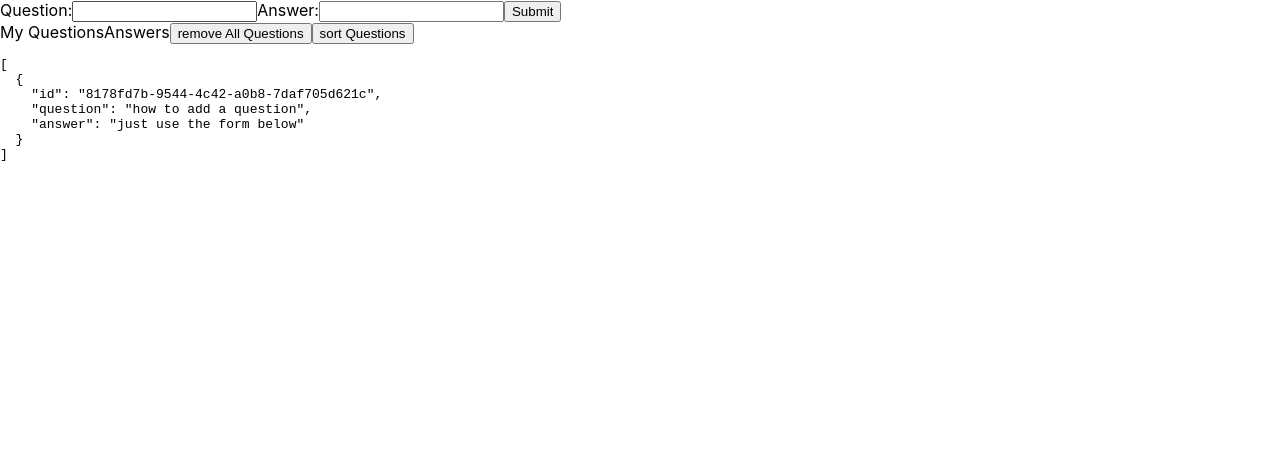
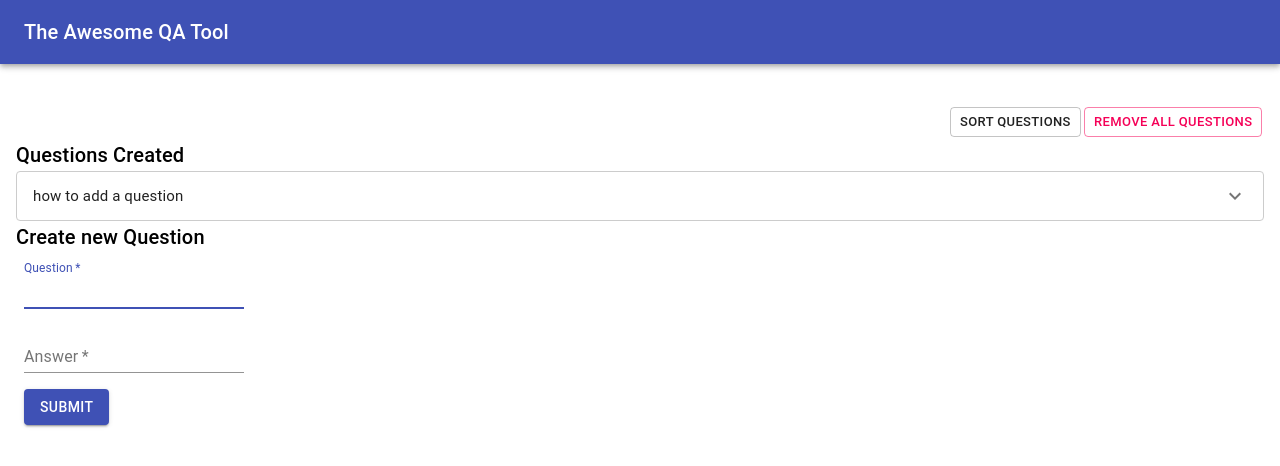
Before and after one commit to axelavargas/hw-the-awesome-qa, a React (Create React App) app: page / in a window 1280 px wide. Shown: the top 466 px of the page. Built offline with nearby package versions, Linux system fonts and the light colour scheme.

Commit message:
Implement basic interface

```diff
--- a/package.json
+++ b/package.json
@@ -3,6 +3,8 @@
   "version": "0.1.0",
   "private": true,
   "dependencies": {
+    "@material-ui/core": "^4.7.0",
+    "@material-ui/icons": "^4.5.1",
     "@reduxjs/toolkit": "^1.0.4",
     "prop-types": "^15.7.2",
     "react": "^16.12.0",
--- a/src/app/App.js
+++ b/src/app/App.js
@@ -1,12 +1,26 @@
 import React from "react";
 import QuestionsAnswersList from "../features/questions-answers/QuestionsAnswersList";
 import QuestionsAnswersForm from "../features/questions-answers/QuestionsAnswersForm";
+import Header from "../components/Header";
+import { makeStyles } from '@material-ui/core/styles';
+import Grid from "@material-ui/core/Grid";
 
+const useStyles = makeStyles(theme => ({
+  root: {
+    width: '100%',
+    padding: '1em'
+  },
+}));
 function App() {
+  const classes = useStyles();
+
   return (
     <div className="App">
-      <QuestionsAnswersForm />
-      <QuestionsAnswersList />
+      <Header />
+      <Grid container className={classes.root}>
+        <QuestionsAnswersList />
+        <QuestionsAnswersForm />
+      </Grid>
     </div>
   );
 }
--- a/src/components/ActionsList.js
+++ /dev/null
@@ -1,14 +0,0 @@
-import React from 'react';
-
-
-function ActionsList ({onRemoveQuestions, onSortQuestions}) {
-
-    return (
-        <>
-            <button type="button" onClick={() => onRemoveQuestions()}> remove All Questions</button>
-            <button type="button" onClick={() => onSortQuestions()}> sort Questions</button>
-        </>
-    )
-}
-
-export default ActionsList;
--- /dev/null
+++ b/src/components/Header.js
@@ -0,0 +1,25 @@
+import React from "react";
+import AppBar from "@material-ui/core/AppBar";
+import ToolBar from "@material-ui/core/ToolBar";
+import Typography from "@material-ui/core/Typography";
+import { makeStyles } from '@material-ui/core/styles';
+
+
+const useStyles = makeStyles(theme => ({
+  toolbar: {
+    marginBottom: theme.spacing(3),
+  }
+}));
+function Header() {
+  const classes = useStyles();
+
+  return (
+    <AppBar className={classes.toolbar} position="static">
+      <ToolBar>
+        <Typography variant="h6">The Awesome QA Tool</Typography>
+      </ToolBar>
+    </AppBar>
+  );
+}
+
+export default Header;
--- a/src/components/QForm.js
+++ /dev/null
@@ -1,37 +0,0 @@
-import React, { useState } from "react";
-
-function QForm({onSubmit}) {
-  const [question, setQuestion] = useState("");
-  const [answer, setAnswer] = useState("");
-
-  const handleSubmit = (evt) => {
-      evt.preventDefault();
-      onSubmit({question, answer});
-      setQuestion('');
-      setAnswer('');
-
-  }
-  return (
-    <form onSubmit={handleSubmit}>
-      <label>
-        Question:
-        <input
-          type="text"
-          value={question}
-          onChange={e => setQuestion(e.target.value)}
-        />
-      </label>
-      <label>
-        Answer:
-        <input
-          type="text"
-          value={answer}
-          onChange={e => setAnswer(e.target.value)}
-        />
-      </label>
-      <input type="submit" value="Submit" />
-    </form>
-  );
-}
-
-export default QForm;
--- /dev/null
+++ b/src/components/question-answer/ActionsList.js
@@ -0,0 +1,41 @@
+import React from "react";
+import Button from "@material-ui/core/Button";
+import Grid from "@material-ui/core/Grid";
+import { makeStyles } from "@material-ui/core/styles";
+
+
+const useStyles = makeStyles(theme => ({
+
+    margin: {
+      margin: theme.spacing(0.2)
+    }
+
+  }));
+
+function ActionsList({ onRemoveQuestions, onSortQuestions }) {
+  const classes = useStyles();
+  return (
+    <Grid container justify="flex-end"    >
+      <Button
+        variant="outlined"
+        color="default"
+        size="small"
+        className={classes.margin}
+        onClick={() => onSortQuestions()}
+      >
+        sort Questions
+      </Button>
+      <Button
+        variant="outlined"
+        color="secondary"
+        size="small"
+        className={classes.margin}
+        onClick={() => onRemoveQuestions()}
+      >
+        remove All Questions
+      </Button>
+    </Grid>
+  );
+}
+
+export default ActionsList;
--- /dev/null
+++ b/src/components/question-answer/QForm.js
@@ -0,0 +1,91 @@
+import React, { useState } from "react";
+import TextField from "@material-ui/core/TextField";
+import Button from "@material-ui/core/Button";
+import Grid from "@material-ui/core/Grid";
+import { makeStyles } from "@material-ui/core/styles";
+import Typography from '@material-ui/core/Typography';
+
+const useStyles = makeStyles(theme => ({
+  root: {
+    display: "flex",
+    flexWrap: "wrap",
+    flexGrow: 1,
+  },
+  margin: {
+    margin: theme.spacing(1)
+  },
+  withoutLabel: {
+    marginTop: theme.spacing(3)
+  }
+}));
+
+function QForm({ onSubmit }) {
+  const classes = useStyles();
+  const [question, setQuestion] = useState("");
+  const [answer, setAnswer] = useState("");
+
+  const handleSubmit = evt => {
+    evt.preventDefault();
+    onSubmit({ question, answer });
+    setQuestion("");
+    setAnswer("");
+  };
+  return (
+    <Grid
+      container
+      direction="row"
+      justify="space-around"
+      alignItems="stretch"
+      className={classes.root}
+    >
+       <Grid item xs={12}>
+        <Typography variant="h6">Create new Question</Typography>
+      </Grid>
+      <Grid item xs={12}>
+      <form onSubmit={handleSubmit}>
+        <Grid item xs={12}>
+          <TextField
+            required
+            className={classes.margin}
+            id="question"
+            label="Question"
+            value={question}
+            inputProps={{
+              "aria-label": "type question",
+              autoFocus: true
+            }}
+            onChange={e => setQuestion(e.target.value)}
+          />
+        </Grid>
+        <Grid item xs={12}>
+          <TextField
+            required
+            id="question"
+            label="Answer"
+            value={answer}
+            className={classes.margin}
+            inputProps={{
+              "aria-label": "type answer"
+            }}
+            onChange={e => setAnswer(e.target.value)}
+          />
+        </Grid>
+
+        <Grid item xs={12}>
+          <Button
+            className={classes.margin}
+            type="submit"
+            variant="contained"
+            color="primary"
+          >
+            Submit
+          </Button>
+        </Grid>
+      </form>
+      </Grid>
+
+    </Grid>
+  );
+}
+
+export default QForm;
--- /dev/null
+++ b/src/components/question-answer/QuestionItem.js
@@ -0,0 +1,41 @@
+import React from "react";
+import { makeStyles } from "@material-ui/core/styles";
+import ExpansionPanel from "@material-ui/core/ExpansionPanel";
+import ExpansionPanelSummary from "@material-ui/core/ExpansionPanelSummary";
+import ExpandMoreIcon from "@material-ui/icons/ExpandMore";
+import ExpansionPanelDetails from "@material-ui/core/ExpansionPanelDetails";
+import Typography from "@material-ui/core/Typography";
+
+const useStyles = makeStyles(theme => ({
+  root: {
+    boxShadow: "none",
+    border: "1px solid #ccc",
+  },
+  heading: {
+    fontSize: theme.typography.pxToRem(15),
+    fontWeight: theme.typography.fontWeightRegular
+  }
+}));
+
+function QuestionItem({ qaItem }) {
+  const classes = useStyles();
+
+  return (
+    <div>
+      <ExpansionPanel className={classes.root}>
+        <ExpansionPanelSummary
+          expandIcon={<ExpandMoreIcon />}
+          aria-controls="panel1a-content"
+          id="panel1a-header"
+        >
+          <Typography className={classes.heading}>{qaItem.question}</Typography>
+        </ExpansionPanelSummary>
+        <ExpansionPanelDetails>
+          <Typography>{qaItem.answer}</Typography>
+        </ExpansionPanelDetails>
+      </ExpansionPanel>
+    </div>
+  );
+}
+
+export default QuestionItem;
--- /dev/null
+++ b/src/components/question-answer/QuestionsList.js
@@ -0,0 +1,22 @@
+import React from "react";
+import Typography from "@material-ui/core/Typography";
+import Grid from "@material-ui/core/Grid";
+
+import QuestionItem from "./QuestionItem";
+
+function QuestionList({ questions }) {
+  return (
+    <Grid container alignItems="flex-start">
+      <Grid item xs={12}>
+        <Typography variant="h6">Questions Created</Typography>
+      </Grid>
+      <Grid item xs={12}>
+        {questions.map(question => {
+          return <QuestionItem key={question.id} qaItem={question} />;
+        })}
+      </Grid>
+    </Grid>
+  );
+}
+
+export default QuestionList;
--- a/src/features/questions-answers/QuestionsAnswersForm.js
+++ b/src/features/questions-answers/QuestionsAnswersForm.js
@@ -3,7 +3,7 @@ import { connect, useDispatch } from "react-redux";
 
 import { addNewQuestion } from "./QuestionsAnswersSlice";
 
-import QForm from '../../components/QForm';
+import QForm from '../../components/question-answer/QForm';
 
 const mapDispatch = {
   addNewQuestion
@@ -19,9 +19,7 @@ function QuestionsAnswersForm() {
   }
 
   return (
-    <>
       <QForm onSubmit={handleSubmit} />
-    </>
   );
 }
 
--- a/src/features/questions-answers/QuestionsAnswersList.js
+++ b/src/features/questions-answers/QuestionsAnswersList.js
@@ -1,6 +1,8 @@
 import React, { useEffect } from "react";
 import { createSelector } from "@reduxjs/toolkit";
 import { connect, useDispatch } from "react-redux";
+import QuestionsList from "../../components/question-answer/QuestionsList";
+import Divider from "@material-ui/core/Divider";
 
 import {
   fetchQuestions,
@@ -8,7 +10,7 @@ import {
   toggleSortOption,
   SortOptions
 } from "./QuestionsAnswersSlice";
-import ActionsList from "../../components/ActionsList";
+import ActionsList from "../../components/question-answer/ActionsList";
 
 const questionsById = state => state.questions.questionsById;
 const questionsAllIds = state => state.questions.questionsAllIds;
@@ -81,12 +83,12 @@ function QuestionsAnswersList({ questions, sortedBy }) {
 
   return (
     <>
-      My QuestionsAnswers
+      <Divider variant="middle" />
       <ActionsList
         onRemoveQuestions={() => removeAllQA()}
         onSortQuestions={() => sortQA()}
       />
-      <pre>{JSON.stringify(questions, null, 2)}</pre>
+      <QuestionsList questions={questions} />
     </>
   );
 }
```
Also changed, not shown: 1 other file (tests, documents, lock files or other folders).
